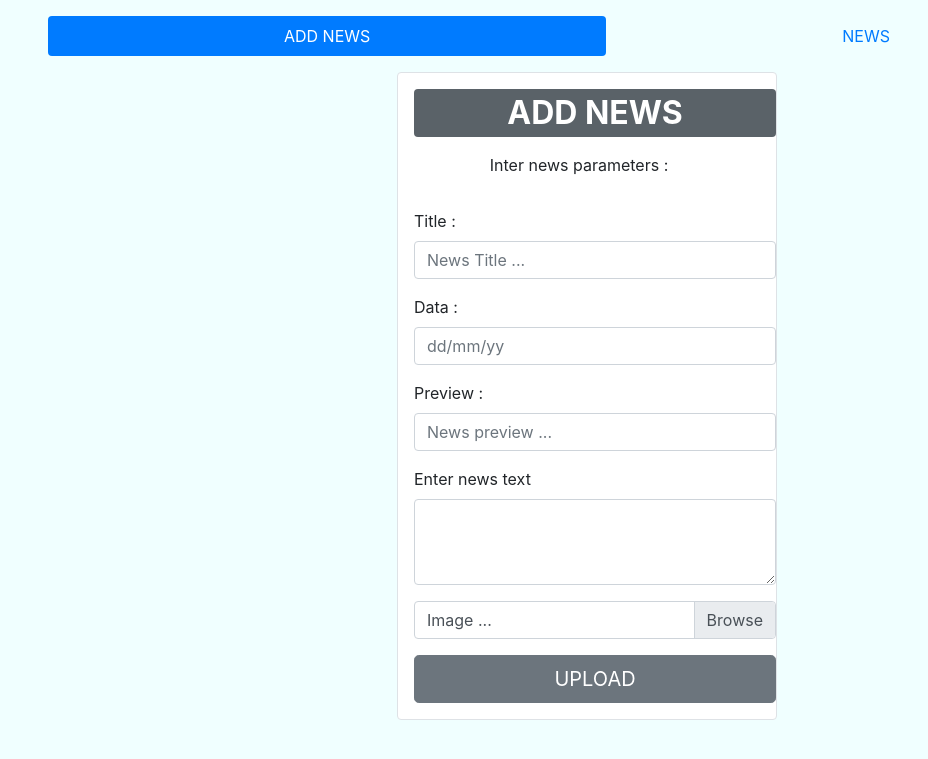
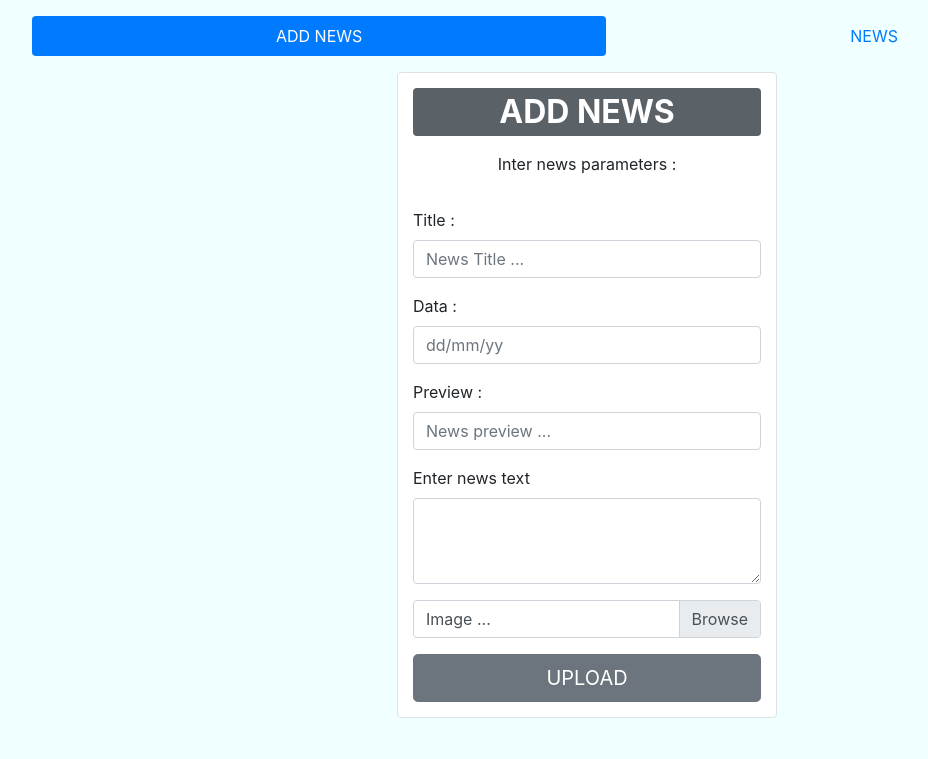
Before and after one commit to EeeNot/test, a PHP site: page / in a window 1280 px wide. Shown: the top 759 px of the page, without its empty margins (53-981 px from the left). Run offline with PHP 8.4, Linux system fonts and the light colour scheme.

Commit message:
create margin done

```diff
--- a/css/main.css
+++ b/css/main.css
@@ -1,52 +1,35 @@
 body{
     background: azure;
 }
+
+/*
+
+
+*/
+
 .col-md-4{
-    padding-left: 0rem;
-    padding-left: 0rem;
-    margin-top: 1rem;
+    padding: 15px;
 }
 
 .border {
-    /*background: white;*/
+    background: white;
     margin-top: 1rem;
-    padding-right: 1rem;
-    background: white;
+
 }
 
 .topic{
     font-size: 2rem;
     height:3rem;
     width: 100%;
-
     background: #5A6268;
-    margin-top: 1rem;
-
-    margin-right: 1rem;
-    margin-left: 1rem;
 }
 
 .newitem{
     margin-top: 1rem;
     text-align: center;
-    margin-right: 1rem;
-    margin-left: 1rem;
-}
-p{
-    margin-top: 1rem;
-}
-
-.form-control {
-    margin-left: 1rem;
-}
-
-.custom-file {
-    margin: 0rem;
-    margin-left: 1rem;
 
 }
 
 .btn{
-    margin-bottom: 1rem ;
-   /*border-bottom-width: 100%;*/
+    margin-bottom: 1 rem;
 }
--- a/index.php
+++ b/index.php
@@ -13,7 +13,7 @@ ________________________________________________________________________________
 //подключаем bootstrap    -->
     <link rel="stylesheet" href="https://stackpath.bootstrapcdn.com/bootstrap/4.5.0/css/bootstrap.min.css" integrity="sha384-9aIt2nRpC12Uk9gS9baDl411NQApFmC26EwAOH8WgZl5MYYxFfc+NcPb1dKGj7Sk" crossorigin="anonymous">
 
-<!--//подключаем стили    -->
+<!--//подключаем стили-->
     <link rel="stylesheet" href="/css/main.css">
 <!--________________________________________________________________________________________________________________-->
 
@@ -40,7 +40,7 @@ ________________________________________________________________________________
                     ADD NEWS
                 </div>
 
-                <p class="text-center">Inter news parameters :</p>
+                <p class="newitem">Inter news parameters :</p>
 
                 <div class="form-group">    <!-- как сделать обязательные для заполнения-->
                     <label for="news title" class="newitem">Title :</label>
```
